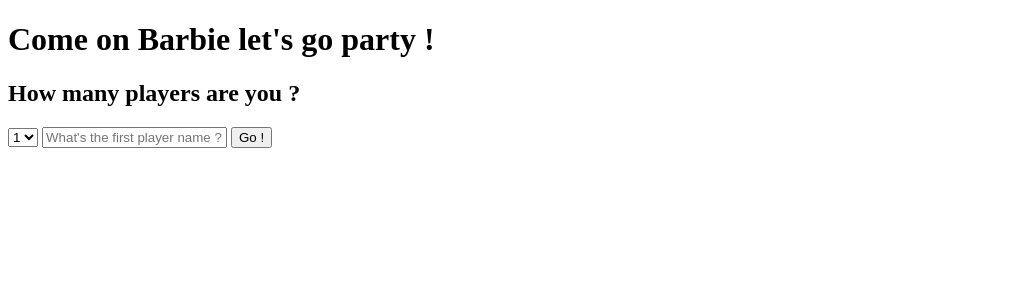
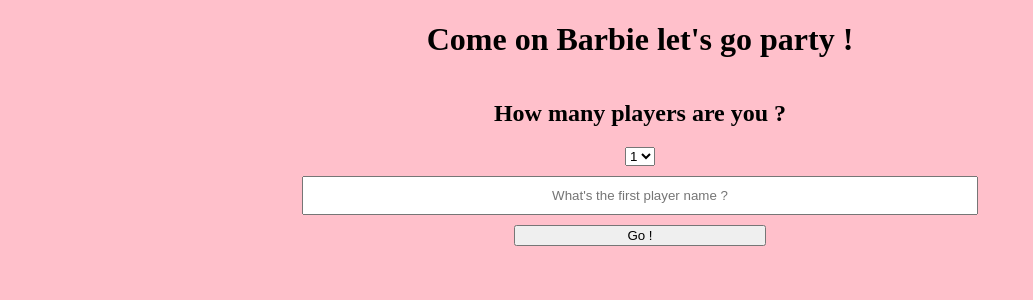
Before and after one commit to Arkayve/come-on-barbie-let-s-go-party, a PHP site: page / in a window 1280 px wide. Shown: the top 300 px of the page, without its empty margins (0-1033 px from the left). Run offline with PHP 8.4, Linux system fonts and the light colour scheme.

Commit message:
little style added

```diff
--- a/assets/css/style.css
+++ b/assets/css/style.css
@@ -3,3 +3,29 @@
 .player-name:not(.active) {
     display: none;
 }
+
+body {
+    background-color: pink;
+}
+
+h1 {
+    text-align: center;
+}
+
+/* make some style for inputs names spaces and go button */
+.player-choice {
+    display: flex;
+    flex-direction: column;
+    align-items: center;
+}
+
+.player-name {
+    text-align: center;
+    width: 50%;
+    padding: 10px 20px;
+    margin: 10px;
+}
+
+.btn-choice {
+    width: 20%;
+}
--- a/index.html
+++ b/index.html
@@ -14,7 +14,7 @@
         <h1>Come on Barbie let's go party !</h1>
     </head>
 
-    <section>
+    <section class="player-choice">
         <h2>How many players are you ?</h2>
         <select id="number-of-player" class="number-of-player">
             <option value="1">1</option>
@@ -26,7 +26,7 @@
         <input id="second-player-name" type="text" placeholder="What's the second player name ?" class="player-name">
         <input id="third-player-name" type="text" placeholder="What's the third player name ?" class="player-name">
         <input id="fourth-player-name" type="text" placeholder="What's the fourth player name ?" class="player-name">
-        <button type="button" onclick="getName();" class="btn">Go !</button>
+        <button type="button" onclick="getName();" class="btn btn-choice">Go !</button>
     </section>
 
     <script src="assets/js/script.js"></script>
```
